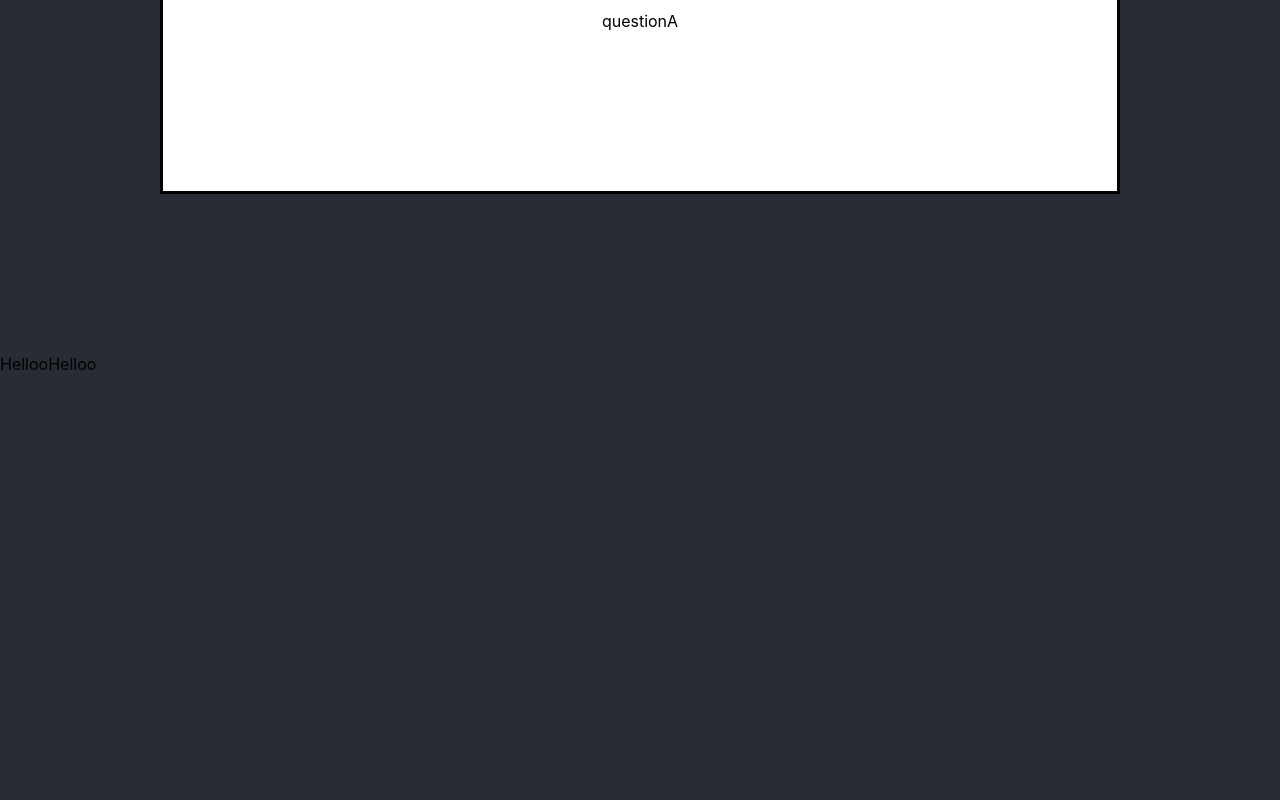
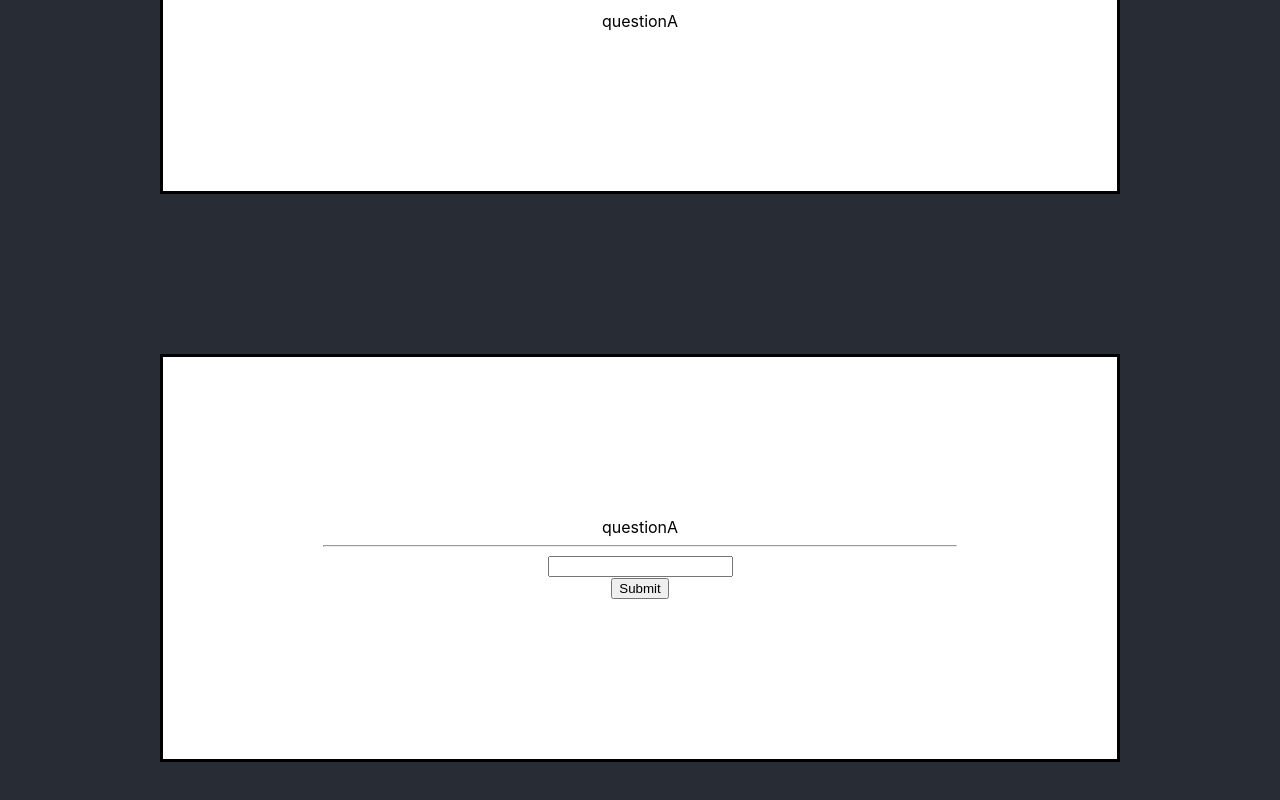
Before and after one commit to JulienFerez/flashCards, a React (Create React App) app: page / in a window 1280 px wide. Shown: the part 312-1112 px from the top of the page. Before the commit the page ends 800 px from the top, so only its background shows below. Built offline with nearby package versions, Linux system fonts and the light colour scheme.

Commit message:
push night

```diff
--- a/src/App.tsx
+++ b/src/App.tsx
@@ -11,9 +11,9 @@ function App() {
     <>
       <FlashCardMentale mentaleFlashCardData={arrayData} />
 
-      <FlashCardOneEntry />
+      <FlashCardOneEntry mentaleFlashCardData={arrayData} />
 
-      <FlashCardResponseMultiple />
+      {/* <FlashCardResponseMultiple /> */}
     </>
   );
 }
--- a/src/components/flashCardOneEntry.tsx
+++ b/src/components/flashCardOneEntry.tsx
@@ -1,7 +1,28 @@
 import React from "react";
 
-const FlashCardOneEntry = (): JSX.Element => {
-  return <>Helloo</>;
+type mentaleFlashCard = { question: string; answer: string }[];
+type propsFlashCardMentale = { mentaleFlashCardData: mentaleFlashCard };
+let number = 0;
+const FlashCardOneEntry = ({
+  mentaleFlashCardData,
+}: propsFlashCardMentale): JSX.Element => {
+  const [question, setQuestion] = React.useState(
+    mentaleFlashCardData[number].question
+  );
+  // const [response, setResponse] = React.useState(
+  //   mentaleFlashCardData[number].answer
+  // );
+  // const [affichage, SetAffichage] = React.useState(question);
+
+  return (
+    <div className="Contour">
+      {question}
+      <hr />
+      <input type="text"></input>
+      <br />
+      <button type="submit">Submit</button>
+    </div>
+  );
 };
 
 export default FlashCardOneEntry;
```
